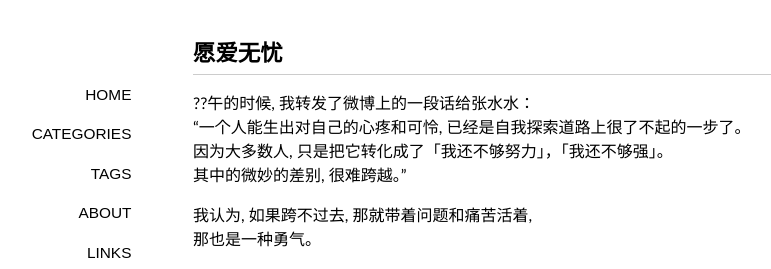
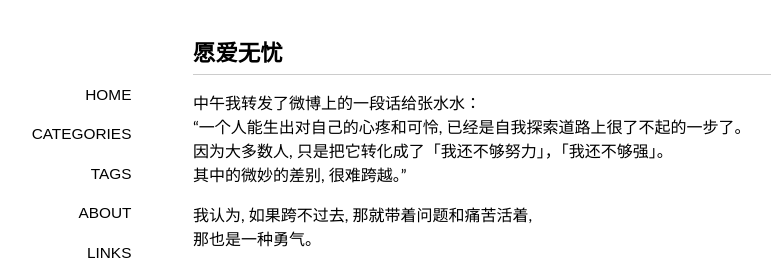
Before and after one commit to ohmyfish/ohmyfish.github.io, a Jekyll site: the page built from _posts/2024-09-25-愿爱无忧.md, in a window 1280 px wide. Shown: the top 269 px of the page, without its empty margins (147-918 px from the left). Built offline with Jekyll 4.4.1, drawn with Linux system fonts in a browser that asks for light colours; some web fonts are replaced; comment, search, counter and statistics services are not loaded.

Commit message:
默写旧时光

```diff
--- a/_posts/2024-09-25-愿爱无忧.md
+++ b/_posts/2024-09-25-愿爱无忧.md
@@ -5,7 +5,7 @@ categories: [默写旧时光]
 tags: [旧时光]
 ---
 
-??午的时候, 我转发了微博上的一段话给张水水：
+中午我转发了微博上的一段话给张水水：
 “一个人能生出对自己的心疼和可怜, 已经是自我探索道路上很了不起的一步了。
 因为大多数人, 只是把它转化成了「我还不够努力」，「我还不够强」。
 其中的微妙的差别, 很难跨越。”
@@ -29,7 +29,7 @@ tags: [旧时光]
 
 然后, 我看到张水水在朋友圈分享了一首歌:
 
-[img](https://s3-img.meituan.net/v1/mss_3d027b52ec5a4d589e68050845611e68/ff/n0/0n/z1/cz_124812.jpg@596w_1l.jpg)
+![img](https://s3-img.meituan.net/v1/mss_3d027b52ec5a4d589e68050845611e68/ff/n0/0n/z1/cz_124812.jpg@596w_1l.jpg)
 
 然后她又在小红书给我发了王国之泪通过神庙的攻略和一个做辣子鸡的视频。
 
```
